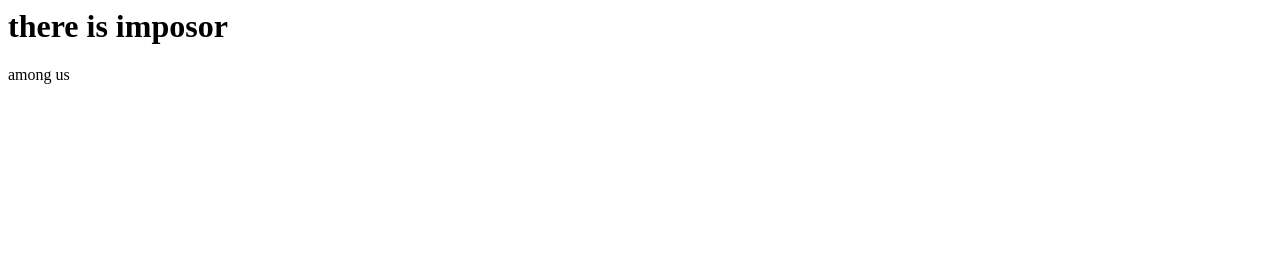
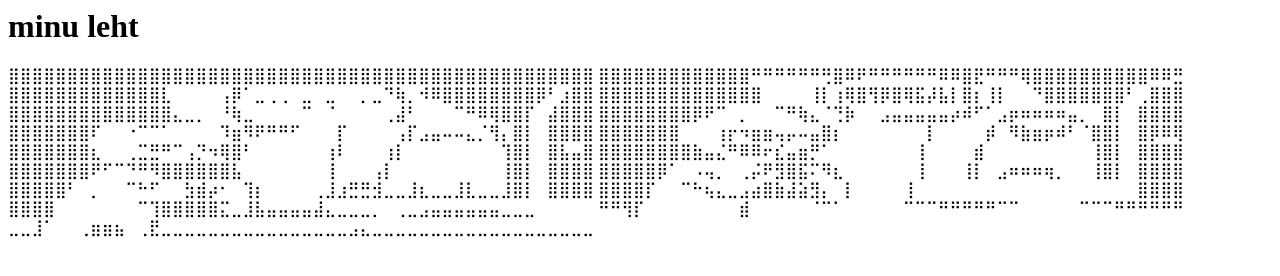
Before and after one commit to ToniHasa/toni.github.io, a plain HTML site: page index.html in a window 1280 px wide. Drawn offline with Linux system fonts and the light colour scheme.

Commit message:
Update index.html

```diff
--- a/index.html
+++ b/index.html
@@ -4,8 +4,24 @@
  </head>
 <body>
 
-<h1>there is imposor</h1>
-<p>among us</p>
+<h1>minu leht</h1>
+<p>⣿⣿⣿⣿⣿⣿⣿⣿⣿⣿⣿⣿⣿⣿⣿⣿⣿⣿⣿⣿⣿⣿⣿⣿⣿⣿⣿⣿⣿⣿⣿⣿⣿⣿⣿⣿⣿⣿⣿⣿⣿⣿⣿⣿⣿⣿⣿⣿⣿⣿
+⣿⣿⣿⣿⣿⣿⣿⣿⣿⣿⣿⣿⣿⠛⠛⠛⠛⠛⠛⢛⣿⠿⠟⠛⠛⠛⠛⠛⠛⠿⠿⣿⣟⠛⠛⠛⢿⣿⣿⣿⣿⣿⣿⣿⣿⣿⣿⠿⠿⣛
+⣿⣿⣿⣿⣿⣿⣿⣿⣿⣿⣿⣿⣿⣇⠀⠀⠀⠀⢠⡿⠁⣀⢀⢀⠀⣀⠀⣀⠀⠀⡀⣀⠙⢷⡀⠺⠿⣿⣿⣿⣿⣿⣿⣿⣿⡿⠃⣰⣿⣿
+⣿⣿⣿⣿⣿⣿⣿⣿⣿⣿⣿⣿⣿⣿⠀⠀⠀⠀⢸⡇⢰⢿⣿⢻⡿⣿⢿⣯⡼⣧⡇⣿⡆⢸⡇⠀⠀⠙⣿⣿⣿⣿⣿⣿⣿⠃⢀⣿⣿⣿
+⣿⣿⣿⣿⣿⣿⣿⣿⣿⣿⣿⣿⣿⣿⣄⣀⡀⠀⠘⢷⣀⠀⠀⠀⠀⠉⠀⠈⠀⠀⠀⠀⢀⣼⠃⠀⠀⠀⠉⠛⠿⢿⣿⣿⡏⠀⣼⣿⣿⣿
+⣿⣿⣿⣿⣿⣿⣿⣿⡿⠟⠉⠀⡀⠀⠀⠉⠛⢷⣄⠈⢙⡷⠀⠀⣠⣤⣤⣤⣤⣤⡴⠾⠋⠁⣠⡶⠶⠶⠶⠶⣤⡀⠀⣿⡇⠀⣿⣿⣿⣿
+⣿⣿⣿⣿⣿⣿⣿⠏⠀⠀⠐⠉⠉⠁⠀⠀⠀⠀⠹⣶⠻⠟⠛⠛⠋⠀⠀⠀⡏⠀⠀⠀⠀⢠⡏⣠⣤⠤⠤⣄⡈⢻⡄⣿⡇⠀⣿⣿⣿⣿
+⣿⣿⣿⣿⣿⣿⣿⠀⠀⠀⢰⡖⠲⣶⣶⢤⡤⠤⣤⣿⡆⠀⠀⠀⠀⠀⠀⠀⡇⠀⠀⠀⠀⡾⠀⠻⣷⣶⡶⠾⠃⠈⣿⣿⡇⠀⣿⡿⠿⢿
+⣿⣿⣿⣿⣿⣿⣿⣆⠀⠀⢀⣉⣛⠛⠉⢠⡙⠲⢿⣿⠃⠀⠀⠀⠀⠀⠀⢰⠇⠀⠀⠀⢰⡇⠀⠀⠀⠀⠀⠀⠀⠀⢹⣿⡇⠀⣿⣧⣤⣿
+⣿⣿⣿⣿⣿⣿⣿⣿⣷⣤⣌⠛⠿⠿⠖⣎⣤⣶⡛⠁⠀⠀⠀⠀⠀⠀⠀⢸⠀⠀⠀⠀⣾⠀⠀⠀⠀⠀⠀⠀⠀⠀⢸⣿⡇⠀⣿⣿⣿⣿
+⣿⣿⣿⣿⣿⣿⣿⠟⠋⠉⠙⠛⠻⣿⣿⣿⣿⣿⣿⣧⠀⠀⠀⠀⠀⠀⠀⢸⠀⠀⠀⢠⡇⠀⠀⠀⠀⠀⠀⠀⠀⠀⢸⣿⡇⠀⣿⣿⣿⣿
+⣿⣿⣿⣿⣿⡿⠁⠀⠠⢤⡀⠀⢀⡬⠟⣻⣿⣯⠍⠻⣆⠀⠀⠀⠀⠀⠀⢸⠀⠀⠀⢸⡇⠀⣠⠶⠶⠶⢶⡀⠀⠀⢸⣿⡇⠀⣿⣿⣿⣿
+⣿⣿⣿⣿⣿⠃⠀⡀⠀⠀⠉⠓⠋⠀⠀⣳⣾⡴⠂⠀⢹⡆⠀⠀⠀⠀⢀⣸⣰⣛⣛⣺⣀⣀⣸⣆⣀⣀⣸⣇⣀⣀⣸⣿⡇⠀⣿⣿⣿⣿
+⣿⣿⣿⣿⡏⠀⠀⠉⠓⢦⣄⣀⣠⣴⣿⣷⣼⣵⣻⡄⠀⡇⠀⠀⠀⠀⢸⠀⠀⠀⠀⠀⠀⠀⠀⠀⠀⠀⠀⠀⠀⠀⠀⠀⠀⠀⣿⣿⣿⣿
+⣿⣿⣿⣿⠀⠀⠀⠀⠀⠀⠀⠉⢹⣿⣿⣿⣿⣿⣍⣀⣸⣧⣤⣤⣤⣤⣼⣄⣀⣀⣀⡀⠀⢀⣀⣠⣤⣤⣤⣤⣤⣤⣀⣀⣀⠀⠀⠀⠀⠀
+⠛⠛⢻⡏⠀⠀⠀⠀⠀⠀⠀⠀⣾⠀⠀⠀⠀⠀⠈⠉⠁⠀⠀⠀⠀⠀⠉⠉⠉⠛⠛⠛⠛⠛⠉⠉⠀⠀⠀⠀⠀⠉⠉⠉⠛⠛⠛⠛⠛⠛
+⣀⣀⣸⠁⠀⠀⢀⣶⣶⣦⠀⢀⣟⣀⣀⣀⣀⣀⣀⣀⣀⣀⣀⣀⣀⣀⣀⣀⣀⣠⣄⣀⣀⣀⣀⣀⣀⣀⣀⣀⣀⣀⣀⣀⣀⣀⣀⣀⣀⣀</p>
 
 </body>
 </html>
```
